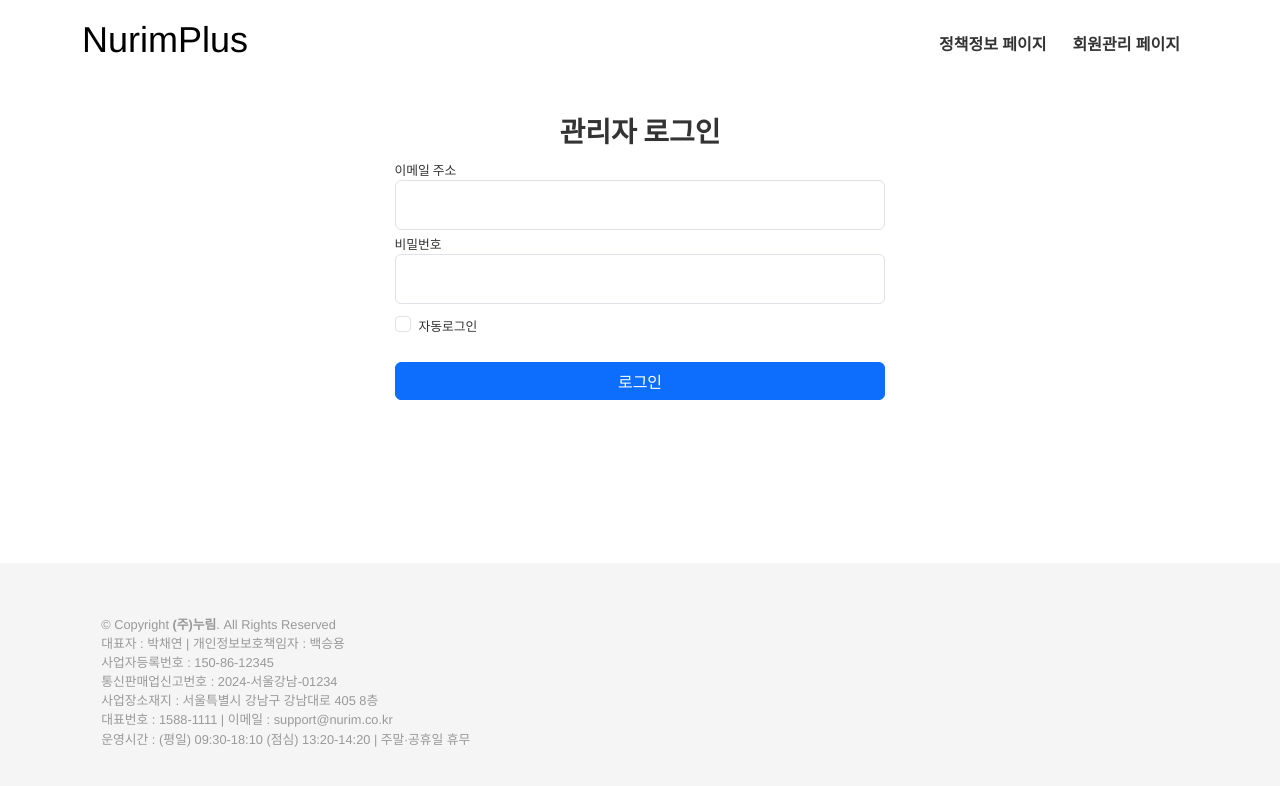
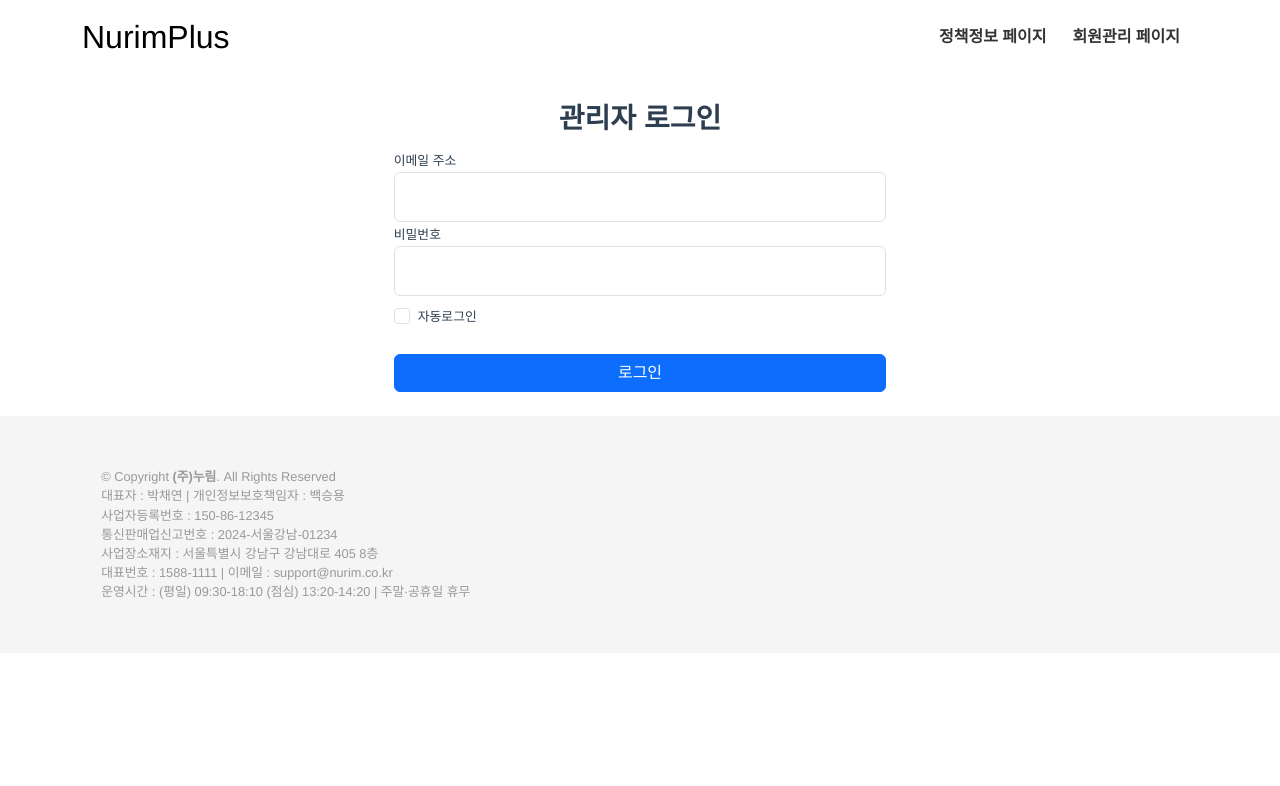
Before and after one commit to team-nurim/nurim-plus-view, a Vue app: page /admin/login in a window 1280 px wide. Shown: the top 786 px of the page. Built offline with nearby package versions, Linux system fonts and the light colour scheme.

Commit message:
[fix] css 정리(App.vue와 각 페이지  css 위계 정리

```diff
--- a/src/App.vue
+++ b/src/App.vue
@@ -1,9 +1,7 @@
 <template>
   <div id="app">
     <component :is="headerComponent" />
-    <div class="router-view-container">
       <router-view/>
-    </div>
     <Footer />
   </div>
 </template>
@@ -35,22 +33,14 @@ export default {
 @import url('https://fonts.googleapis.com/css2?family=Noto+Sans+KR:wght@100..900&display=swap');
 
 #app {
-   display: flex;
+  display: flex;
   flex-direction: column;
-  min-height: 100vh;
-  font-family: Avenir, Helvetica, Arial, sans-serif;
-  -webkit-font-smoothing: antialiased;
-  -moz-osx-font-smoothing: grayscale;
-  text-align: center;
-  color: #2c3e50;
-}
-.router-view-container {
-  flex: 1;
-  color: #333;
+  min-height: 80vh;
   font-family: "Noto Sans KR", sans-serif;
   font-optical-sizing: auto;
+  text-align: center;
+  color: #333
 }
-
 
 #nav {
   padding: 30px;
@@ -61,11 +51,22 @@ export default {
   color: #2c3e50;
 }
 
-#nav a.router-link-exact-active {
-  color: #42b983;
+h1 {
+  font-weight: 700;
+  line-height: 1.5 !important;
 }
 
-h1 {
+h2 {
+  font-weight: 700;
+  line-height: 1.5 !important;
+}
+
+h3 {
+  font-weight: 700;
+  line-height: 1.5 !important;
+}
+
+h4 {
   font-weight: 700;
   line-height: 1.5 !important;
 }
--- a/src/layout/HeaderAdmin.vue
+++ b/src/layout/HeaderAdmin.vue
@@ -1,8 +1,8 @@
 <template>
 <header>
   <nav class="navbar navbar-expand-lg navbar-light bg-white">
-    <div class="container justify-content-center">
-      <a href="/admin/post/list" class="navbar-brand" style="font-size: 36px; margin-bottom: 10px;">NurimPlus</a> <!-- Increased font size and added margin-bottom -->
+    <div class="container justify-content-center" style="margin-bottom: 0 !important;">
+      <a href="/admin/post/list" class="navbar-brand" style="font-size: 2rem;">NurimPlus</a> <!-- Increased font size and added margin-bottom -->
       <button class="navbar-toggler" type="button" data-bs-toggle="collapse" data-bs-target="#navbarSupportedContent" aria-controls="navbarSupportedContent" aria-expanded="false" aria-label="Toggle navigation">
         <span class="navbar-toggler-icon"></span>
       </button>
--- a/src/views/post/AdminPostList.vue
+++ b/src/views/post/AdminPostList.vue
@@ -1,7 +1,7 @@
 <template>
-  <main class="mt-3">
-    <div class="container">
-      <div class="row mb-2 d-flex justify-content-center">
+  <main class="mt-3 mb-5">
+    <div class="container mb-5">
+      <div class="row d-flex justify-content-center">
           <h3 class="mt-3" style="font-weight: bold">정책정보관리</h3>
         <div class="col-12 d-flex justify-content-center">
           <!-- 카테고리 선택 드롭다운 -->
@@ -228,6 +228,10 @@ export default {
 </script>
 
 <style>
+.margin-bottom {
+  margin-bottom: 3rem;
+}
+
 thead th {
   border-bottom: 2px solid black; /* 테두리 진하게 설정 */
   background-color: #f2f2f2; /* 배경색 설정 */
--- a/src/views/post/AdminPostRegister.vue
+++ b/src/views/post/AdminPostRegister.vue
@@ -277,32 +277,19 @@ export default {
 </script>
 
 <style>
-
-  /* textarea 요소를 더 크게 만듭니다 */
-  textarea {
-  width: 80%; /* 전체 폭을 차지하도록 설정 */
-  max-width: 80%; /* 최대 폭을 지정하여 넘치지 않도록 설정 */
-  height: 300px; /* 원하는 높이로 조정하세요 */
+/* textarea 요소를 더 크게 만듭니다 */
+textarea {
+  width: 100%;
   resize: vertical; /* 사용자가 크기를 조절할 수 있도록 합니다 */
-  padding: 8px;
   background-color: #f8f9fa;
   border: 1px solid #ced4da;
-  border-radius: 5px;
+  border-radius: 0.3rem;
   box-sizing: border-box; /* 패딩과 테두리를 포함하여 요소의 전체 크기를 계산합니다 */
-}
-
-  /* 입력 요소들의 폭을 조절합니다 */
-input[type="text"] {
-  width: 80%; /* 전체 폭을 차지하도록 설정 */
-}
-
-input[type="date"] {
-  width: 80%; /* 전체 폭을 차지하도록 설정 */
 }
 
 /* ============푸터 디자인===================== */
 #app {
-   display: flex;
+  display: flex;
   flex-direction: column;
   min-height: 100vh;
   font-family: Avenir, Helvetica, Arial, sans-serif;
@@ -311,10 +298,6 @@ input[type="date"] {
   text-align: center;
   color: #2c3e50;
 }
-.router-view-container {
-  flex: 1;
-}
-
 
 #nav {
   padding: 30px;
--- a/src/views/Recommend.vue
+++ b/src/views/recommend/Recommend.vue
@@ -1,5 +1,5 @@
 <template>
-  <main style="background-color: #F5F5F5;">
+  <main style="background-color: #F5F5F5 !important;">
 
     <div class="container mt-5 mb-5">
       <div style="padding:0;">
@@ -68,25 +68,25 @@
               </p>
               <div class="subject mt-3">
                 <div class="form-check">
-                  <input class="form-check-input" type="radio" value="주거지원" id="subject1" @change="selectSubject('주거지원')">
+                  <input class="form-check-input" type="radio" value="주거지원" id="subject1" name="subject" v-model="selectedSubject">
                   <label class="form-check-label" for="subject1">
                     주거지원
                   </label>
                 </div>
                 <div class="form-check">
-                  <input class="form-check-input" type="radio" value="출산" id="subject2" @change="selectSubject('출산')">
+                  <input class="form-check-input" type="radio" value="출산" id="subject2" name="subject" v-model="selectedSubject">
                   <label class="form-check-label" for="subject2">
                     출산
                   </label>
                 </div>
                 <div class="form-check">
-                  <input class="form-check-input" type="radio" value="양육" id="subject3" @change="selectSubject('양육')">
+                  <input class="form-check-input" type="radio" value="양육" id="subject3" name="subject" v-model="selectedSubject">
                   <label class="form-check-label" for="subject3">
                     양육
                   </label>
                 </div>
                 <div class="form-check">
-                  <input class="form-check-input" type="radio" value="보육" id="subject4" @change="selectSubject('보육')">
+                  <input class="form-check-input" type="radio" value="보육" id="subject4" name="subject" v-model="selectedSubject">
                   <label class="form-check-label" for="subject4">
                     보육
                   </label>
```
Also changed, not shown: src/router/index.js (+7 -7 lines), src/views/recommend/RecommendMain.vue (renamed from src/views/RecommendMain.vue), src/views/recommend/RecommendResult.vue (renamed from src/views/RecommendResult.vue).
